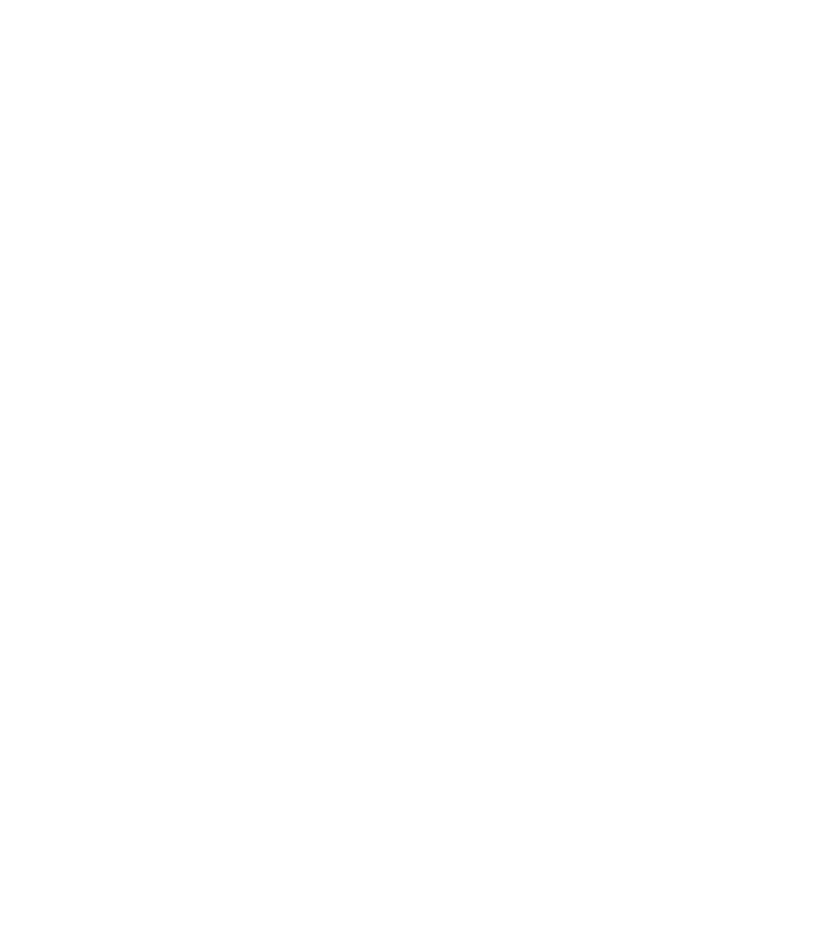
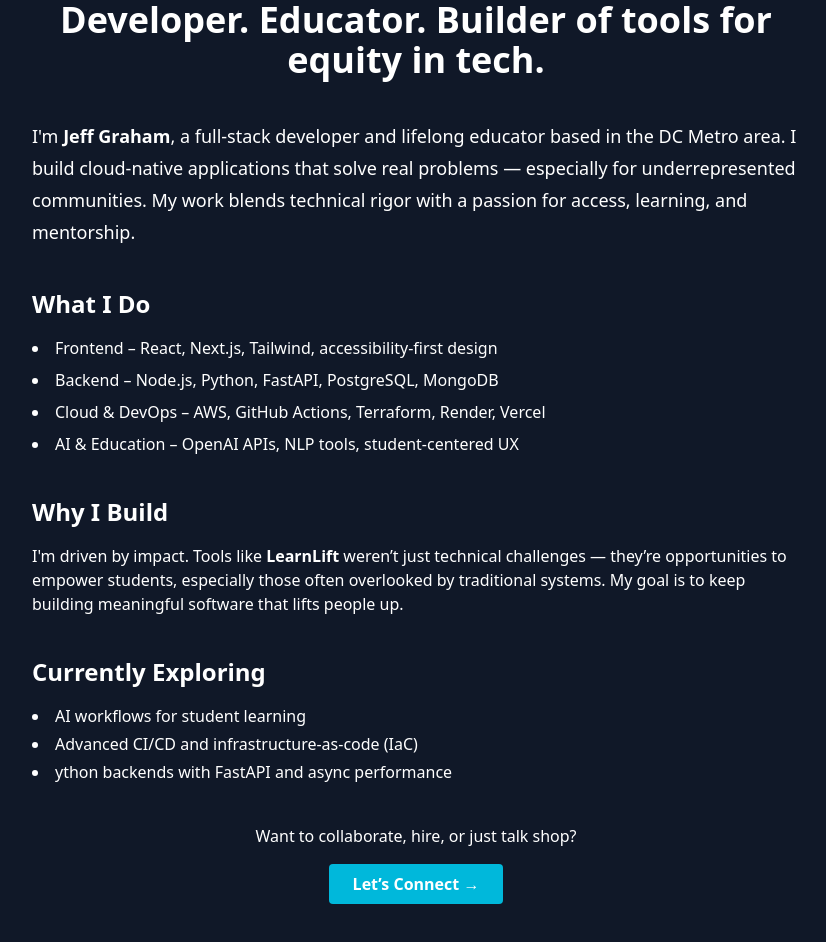
Before and after one commit to jeffgrahamcodes/next-portfolio, a Next.js app: page /about in a window 1280 px wide. Shown: the part 880-1822 px from the top of the page, without its empty margins (224-1050 px from the left). Before the commit the page ends 800 px from the top, so only its background shows below. Built offline with nearby package versions, Linux system fonts and the light colour scheme.

Commit message:
feat(about): build out full About page content below hero

```diff
--- a/src/app/about/page.tsx
+++ b/src/app/about/page.tsx
@@ -4,11 +4,83 @@ import aboutImg from '/public/images/about.jpg';
 export default function About() {
   return (
     <div>
-      <Hero
-        imgData={aboutImg}
-        imgAlt="background"
-        title="About Page"
-      />
+      <Hero imgData={aboutImg} imgAlt="background" title="About Me" />
+
+      <section className="bg-gray-900 text-white px-6 py-20">
+        <div className="max-w-3xl mx-auto space-y-10">
+          <h1 className="text-4xl font-bold text-center">
+            Developer. Educator. Builder of tools for equity in tech.
+          </h1>
+
+          <p className="text-lg leading-8">
+            I'm <span className="font-semibold">Jeff Graham</span>, a
+            full-stack developer and lifelong educator based in the DC
+            Metro area. I build cloud-native applications that solve
+            real problems — especially for underrepresented
+            communities. My work blends technical rigor with a passion
+            for access, learning, and mentorship.
+          </p>
+
+          <div>
+            <h2 className="text-2xl font-semibold mb-4">What I Do</h2>
+            <ul className="space-y-2 list-disc list-inside">
+              <li>
+                Frontend – React, Next.js, Tailwind,
+                accessibility-first design
+              </li>
+              <li>
+                Backend – Node.js, Python, FastAPI, PostgreSQL,
+                MongoDB
+              </li>
+              <li>
+                Cloud & DevOps – AWS, GitHub Actions, Terraform,
+                Render, Vercel
+              </li>
+              <li>
+                AI & Education – OpenAI APIs, NLP tools,
+                student-centered UX
+              </li>
+            </ul>
+          </div>
+
+          <div>
+            <h2 className="text-2xl font-semibold mb-4">
+              Why I Build
+            </h2>
+            <p>
+              I'm driven by impact. Tools like{' '}
+              <strong>LearnLift</strong> weren’t just technical
+              challenges — they’re opportunities to empower students,
+              especially those often overlooked by traditional
+              systems. My goal is to keep building meaningful software
+              that lifts people up.
+            </p>
+          </div>
+
+          <div>
+            <h2 className="text-2xl font-semibold mb-4">
+              Currently Exploring
+            </h2>
+            <ul className="space-y-1 list-disc list-inside">
+              <li>AI workflows for student learning</li>
+              <li>Advanced CI/CD and infrastructure-as-code (IaC)</li>
+              <li>
+                ython backends with FastAPI and async performance
+              </li>
+            </ul>
+          </div>
+
+          <div className="text-center mt-10">
+            <p>Want to collaborate, hire, or just talk shop?</p>
+            <a
+              href="/contact"
+              className="inline-block mt-4 px-6 py-2 bg-cyan-500 text-white font-semibold rounded hover:bg-cyan-600"
+            >
+              Let’s Connect →
+            </a>
+          </div>
+        </div>
+      </section>
     </div>
   );
 }
--- a/src/app/projects/page.tsx
+++ b/src/app/projects/page.tsx
@@ -4,17 +4,17 @@ import Hero from '@/components/hero';
 import ProjectCard from '@/components/ProjectCard';
 import projectImg from '/public/images/projects.jpg';
 import hallWazePreview from '/public/images/hall-waze-preview.jpg';
-import microBlogPreview from '/public/images/microblog-preview.jpg';
+import learnLiftPreview from '/public/images/learnlift-preview.png';
 
 import {
   SiFirebase,
   SiReact,
   SiMui,
   SiChartdotjs,
-  SiFlask,
-  SiHtml5,
-  SiMongodb,
   SiPython,
+  SiFastapi,
+  SiOpenai,
+  SiNextdotjs,
 } from 'react-icons/si';
 
 export default function ProjectsPage() {
@@ -33,6 +33,19 @@ export default function ProjectsPage() {
 
         <div className="flex flex-wrap gap-10 justify-center">
           <ProjectCard
+            title="LearnLift"
+            description="An AI-powered writing feedback platform helping students grow their skills through personalized coaching. Built with Next.js, FastAPI, and OpenAI."
+            imgSrc={learnLiftPreview.src}
+            liveUrl="https://learnlift.vercel.app"
+            githubUrl="https://github.com/jeffgrahamcodes/learnlift"
+            techIcons={[
+              <SiNextdotjs key="next" />,
+              <SiFastapi key="fastapi" />,
+              <SiOpenai key="openai" />,
+              <SiPython key="python" />,
+            ]}
+          />
+          <ProjectCard
             title="Hall-Waze"
             description="A full-stack hall pass management system built for schools to track student movement, enforce pass policies, and visualize data."
             imgSrc={hallWazePreview.src}
@@ -45,19 +58,6 @@ export default function ProjectsPage() {
               <SiChartdotjs key="chartjs" />,
             ]}
           />
-          <ProjectCard
-            title="Microblog"
-            description="A lightweight blogging app built with Flask and MongoDB, ideal for journaling and quick status updates."
-            imgSrc={microBlogPreview.src}
-            liveUrl="https://python-microblog-vyug.onrender.com/"
-            githubUrl="https://github.com/jeffgrahamcodes/python-microblog"
-            techIcons={[
-              <SiPython key="python" />,
-              <SiFlask key="flask" />,
-              <SiMongodb key="mongodb" />,
-              <SiHtml5 key="html" />,
-            ]}
-          />
         </div>
       </section>
     </div>
--- a/src/components/FeaturedProjects.tsx
+++ b/src/components/FeaturedProjects.tsx
@@ -2,7 +2,7 @@
 
 import ProjectCard from '@/components/ProjectCard';
 import hallWazePreview from '/public/images/hall-waze-preview.jpg';
-import microBlogPreview from '/public/images/microblog-preview.jpg';
+import learnLiftPreview from '/public/images/learnlift-preview.png';
 
 import {
   SiFirebase,
@@ -10,9 +10,9 @@ import {
   SiMui,
   SiChartdotjs,
   SiPython,
-  SiFlask,
-  SiMongodb,
-  SiHtml5,
+  SiFastapi,
+  SiOpenai,
+  SiNextdotjs,
 } from 'react-icons/si';
 
 export default function FeaturedProjects() {
@@ -23,6 +23,21 @@ export default function FeaturedProjects() {
       </h3>
 
       <div className="flex flex-wrap justify-center gap-10">
+        {/* LearnLift Card */}
+        <ProjectCard
+          title="LearnLift"
+          description="An AI-powered writing feedback platform helping students grow their skills through personalized coaching. Built with Next.js, FastAPI, and OpenAI."
+          imgSrc={learnLiftPreview.src}
+          liveUrl="https://learnlift.vercel.app"
+          githubUrl="https://github.com/jeffgrahamcodes/learnlift"
+          techIcons={[
+            <SiNextdotjs key="next" />,
+            <SiFastapi key="fastapi" />,
+            <SiOpenai key="openai" />,
+            <SiPython key="python" />,
+          ]}
+        />
+
         {/* Hall-Waze Card */}
         <ProjectCard
           title="Hall-Waze"
@@ -35,21 +50,6 @@ export default function FeaturedProjects() {
             <SiFirebase key="firebase" />,
             <SiMui key="mui" />,
             <SiChartdotjs key="chartjs" />,
-          ]}
-        />
-
-        {/* Microblog Card */}
-        <ProjectCard
-          title="Microblog"
-          description="A lightweight blogging app built with Flask and MongoDB, ideal for journaling and quick status updates."
-          imgSrc={microBlogPreview.src}
-          liveUrl="https://your-live-url.com"
-          githubUrl="https://github.com/jeffgrahamcodes/microblog"
-          techIcons={[
-            <SiPython key="python" />,
-            <SiFlask key="flask" />,
-            <SiMongodb key="mongodb" />,
-            <SiHtml5 key="html" />,
           ]}
         />
       </div>
```
Also changed, not shown: public/images/learnlift-preview.png (added).
